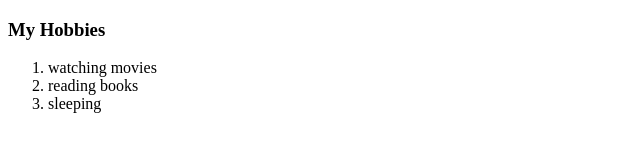
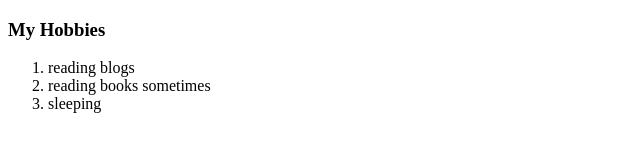
Before and after one commit to SaloniRohilla/CV, a plain HTML site: page hobbies.html in a window 1280 px wide. Shown: the whole page, without its empty margins (0-640 px from the left). Drawn offline with Linux system fonts and the light colour scheme.

Commit message:
Update hobbies.html

```diff
--- a/hobbies.html
+++ b/hobbies.html
@@ -7,8 +7,8 @@
   <body>
     <h3>My Hobbies</h3>
     <ol>
-      <li>watching movies</li>
-      <li>reading books</li>
+      <li>reading blogs</li>
+      <li>reading books sometimes</li>
       <li>sleeping</li>
     </ol>
   </body>
```
